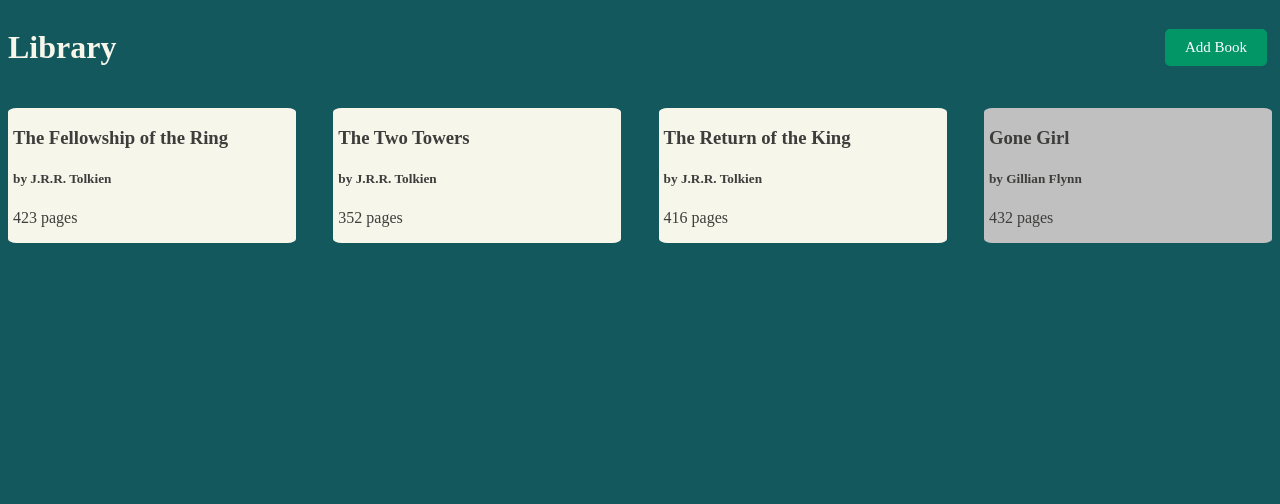
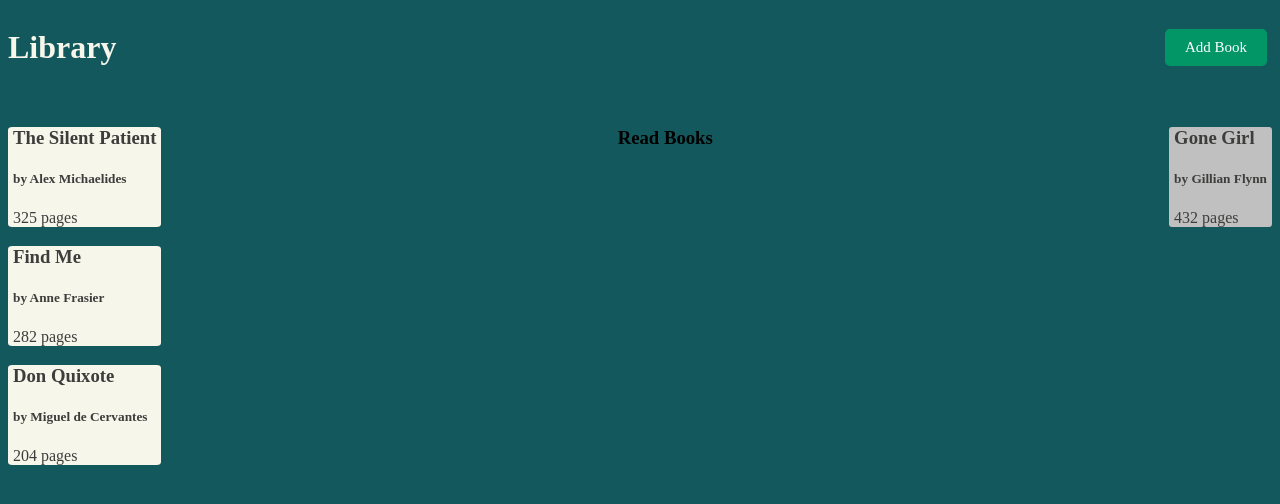
Before and after one commit to granaj91/Library, a React (Create React App) app: page / in a window 1280 px wide. Shown: the top 504 px of the page. Built offline with nearby package versions, Linux system fonts and the light colour scheme.

Commit message:
Separated read books from unread and sorted according to author

```diff
--- a/src/App.js
+++ b/src/App.js
@@ -7,24 +7,28 @@ function App() {
   const [showAddBook, setShowAddBook] = useState(false)
   const [books, setBooks] = useState([
     {
-      title: "The Fellowship of the Ring",
-      author: "J.R.R. Tolkien",
-      pages: 423,
+      id: 1,
+      title: "Don Quixote",
+      author: "Miguel de Cervantes",
+      pages: 204,
       read: false
     },
     {
-      title: "The Two Towers",
-      author: "J.R.R. Tolkien",
-      pages: 352,
+      id: 2,
+      title: "The Silent Patient",
+      author: "Alex Michaelides",
+      pages: 325,
       read: false
     },
     {
-      title: "The Return of the King",
-      author: "J.R.R. Tolkien",
-      pages: 416,
+      id: 3,
+      title: "Find Me",
+      author: "Anne Frasier",
+      pages: 282,
       read: false
     },
     {
+      id: 4,
       title: "Gone Girl",
       author: "Gillian Flynn",
       pages: 432,
--- a/src/components/Books.js
+++ b/src/components/Books.js
@@ -1,11 +1,38 @@
 import Book from './Book'
 
-const Books = ({ books }) => {
+const Books = ({ books, sort }) => {
+    if(sort === "author"){
+        books.sort((a, b) => {
+            const authorA = a.author.toLowerCase();
+            const authorB = b.author.toLowerCase();
+            if (authorA < authorB) {
+              return -1;
+            }
+            if (authorA > authorB) {
+              return 1;
+            }
+            return 0;
+        })
+    }
+    const unread = books.filter((book) => (!book.read))
+    const read = books.filter((book) => (book.read))
     return (
         <div className="books">
-            { books.map((book) => (<Book book={book}/>))}
+            <div className="book-container">
+                { unread.map((book) => (<Book key={book.id} book={book}/>))}
+            </div>
+            <div>
+                <h3>Read Books</h3>
+            </div>
+            <div className="book-container">
+                { read.map((book) => (<Book key={book.id} book={book}/>))}
+            </div>
         </div>
     )
 }
 
+Books.defaultProps = {
+    sort: "author",
+}
+
 export default Books
```
